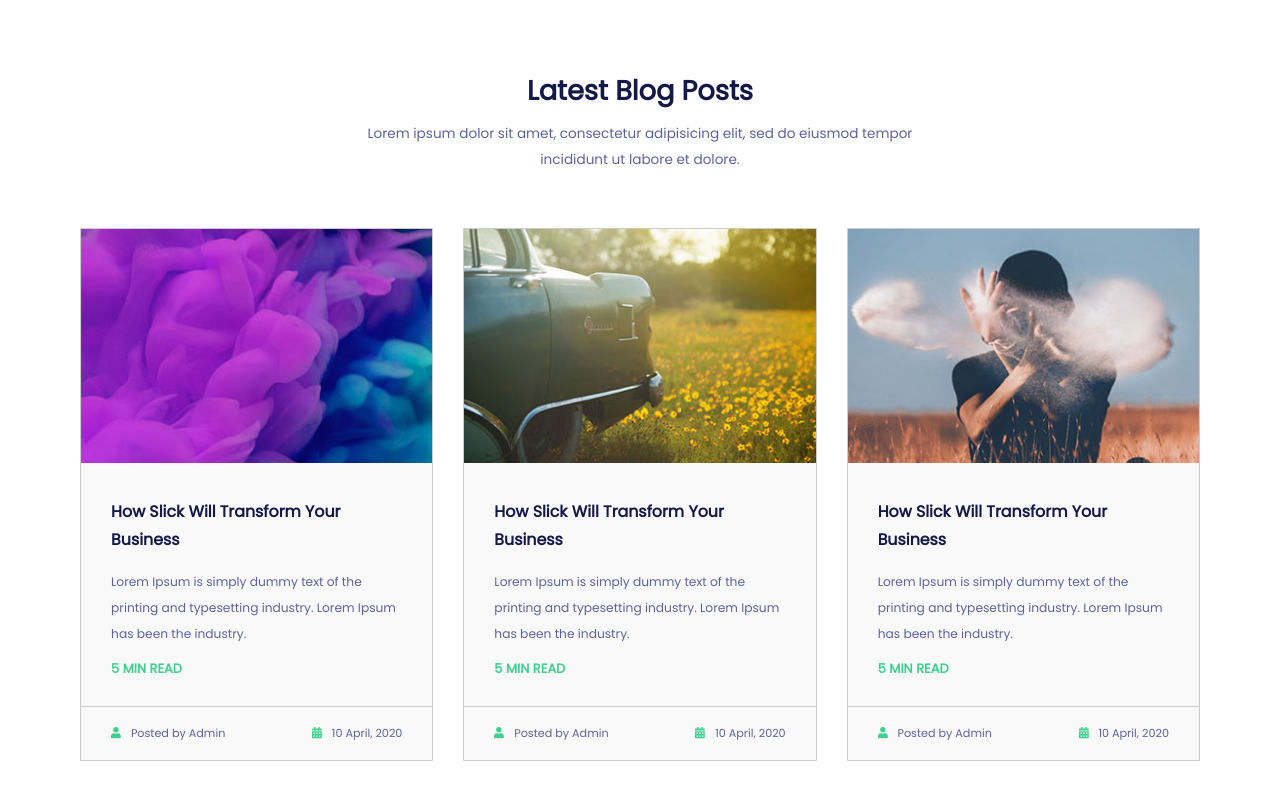
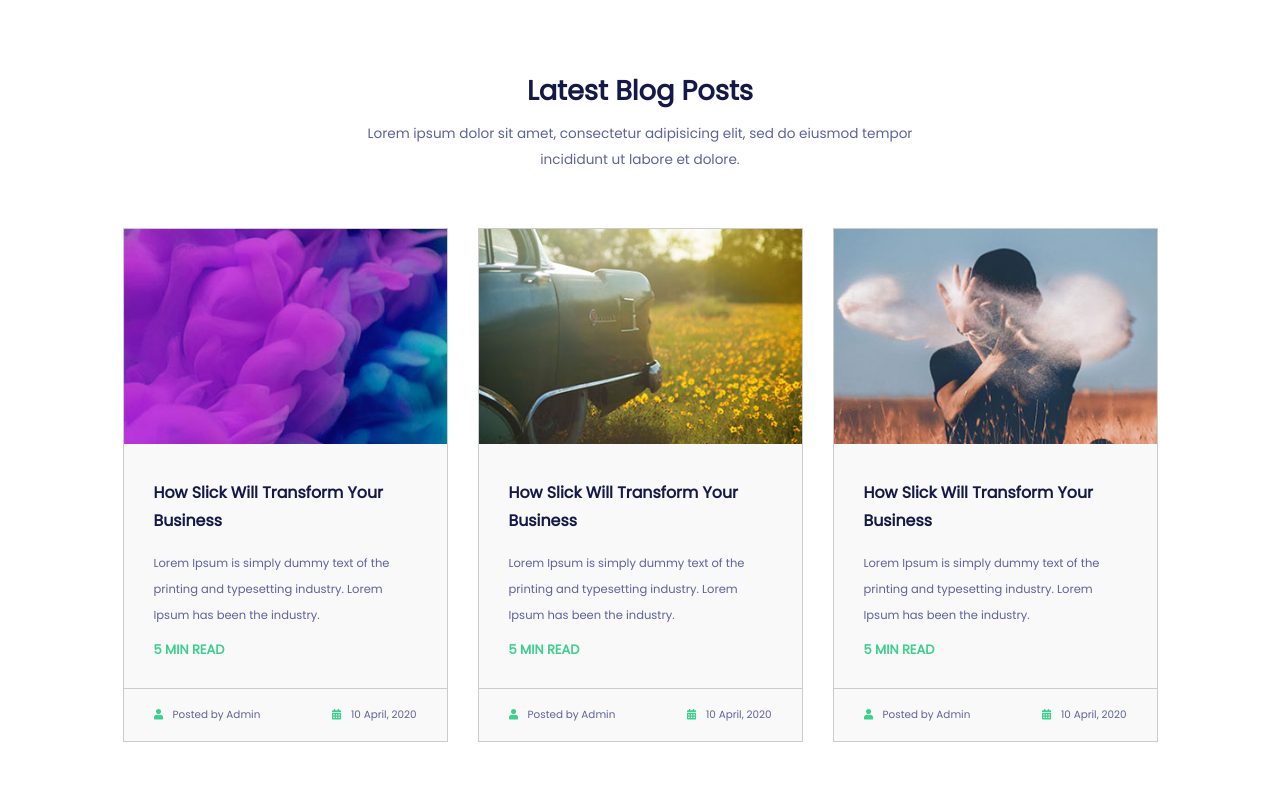
Before and after one commit to Marek-Barela/Slick-React, a React (Create React App) app: page / in a window 1280 px wide. Shown: the part 4441-5241 px from the top of the page. Built offline with nearby package versions, Linux system fonts and the light colour scheme.

Commit message:
blog section responsive design commited

```diff
--- a/src/components/blog-container/index.module.css
+++ b/src/components/blog-container/index.module.css
@@ -2,5 +2,12 @@
   display: flex;
   justify-content: center;
   align-items: center;
+  flex-direction: column;
   margin: 40px 0;
 }
+
+@media (min-width: 950px) {
+  .wrapper {
+    flex-direction: row;
+  }
+}
--- a/src/components/blog-post-date/index.module.css
+++ b/src/components/blog-post-date/index.module.css
@@ -1,5 +1,5 @@
 .postDateWrapper {
-  font-size: 0.7em;
+  font-size: 0.55em;
   display: flex;
   justify-content: space-between;
   border-top: 1px solid #cccccc;
@@ -15,3 +15,9 @@
   color: #5e629c;
   margin-left: 10px;
 }
+
+@media (min-width: 1050px) {
+  .postDateWrapper {
+    font-size: 0.65em;
+  }
+}
--- a/src/components/blog-post/index.module.css
+++ b/src/components/blog-post/index.module.css
@@ -1,5 +1,6 @@
 .wrapper {
-  width: 33.33%;
+  width: 100%;
+  max-width: 355px;
 }
 
 .postWrapper {
@@ -15,6 +16,11 @@
   transform: translateY(-3%);
 }
 
+.postWrapper:hover h4 {
+  color: #3ecf8e;
+  transition: color 0.4s;
+}
+
 .imageWrapper {
   width: 100%;
 }
@@ -24,13 +30,17 @@
 }
 
 .textWrapper {
-  font-size: 0.9em;
+  font-size: 0.7em;
   padding: 30px;
 }
 
 .textWrapper h4 {
   font-size: 1.1em;
   line-height: 28px;
+}
+
+.textWrapper p {
+  font-size: 0.9em;
 }
 
 .textWrapper strong {
@@ -41,20 +51,24 @@
   text-transform: uppercase;
 }
 
-.postDateWrapper {
-  font-size: 0.7em;
-  display: flex;
-  justify-content: space-between;
-  border-top: 1px solid #cccccc;
-  padding: 20px 30px;
+@media (min-width: 400px) {
+  .textWrapper {
+    font-size: 0.8em;
+  }
+
+  .textWrapper p {
+    font-size: 0.8em;
+  }
 }
 
-.dateTextWrapper {
-  color: #3ecf8e;
-  display: flex;
+@media (min-width: 950px) {
+  .wrapper {
+    width: 33.33%;
+  }
 }
 
-.dateTextWrapper span {
-  color: #5e629c;
-  margin-left: 10px;
+@media (min-width: 1010px) {
+  .textWrapper {
+    font-size: 0.9em;
+  }
 }
```
